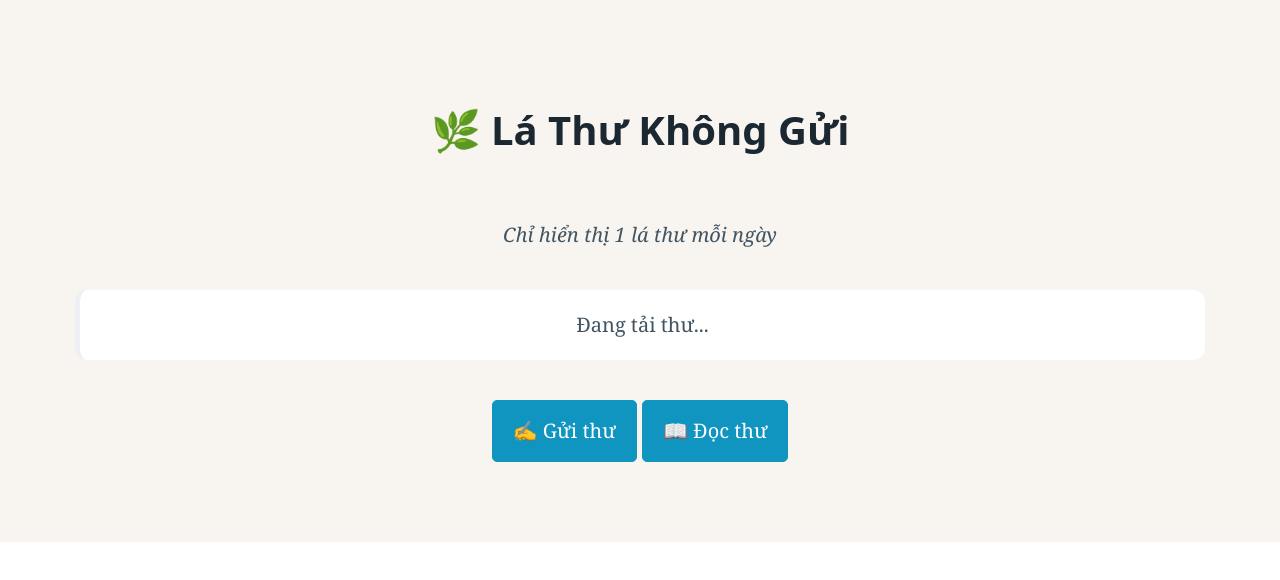
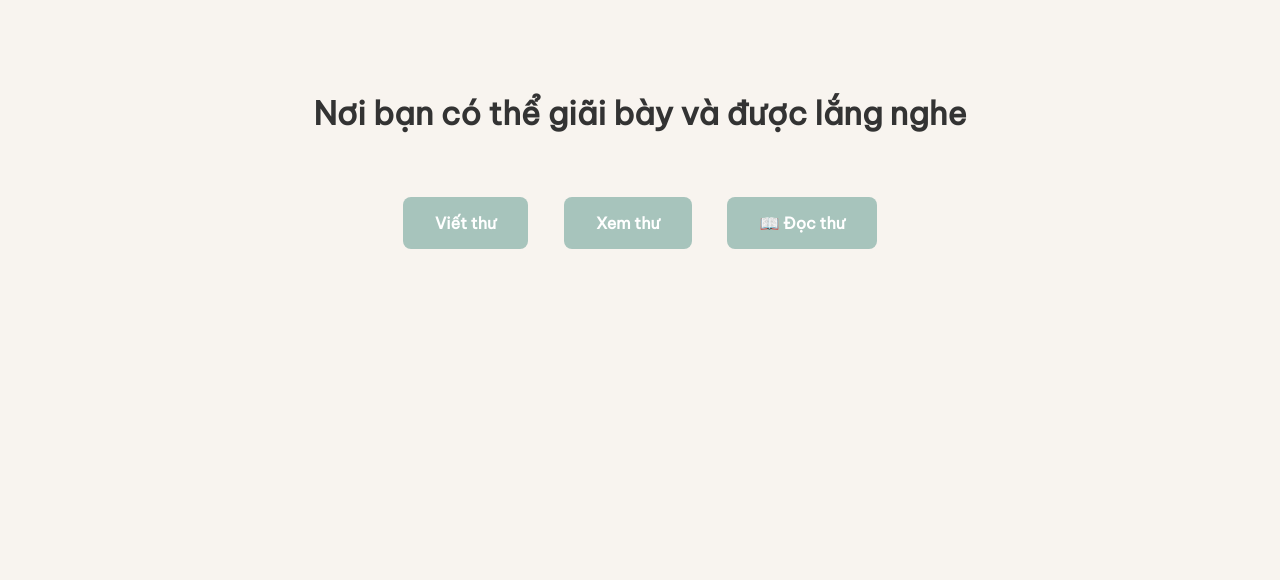
Before and after one commit to Hihinay/la-thu-khong-gui, a website: page index.html in a window 1280 px wide. Drawn offline with nearby package versions, Linux system fonts and the light colour scheme; no server answers.

Commit message:
Update index.html

```diff
--- a/index.html
+++ b/index.html
@@ -3,39 +3,42 @@
 <head>
   <meta charset="UTF-8" />
   <meta name="viewport" content="width=device-width, initial-scale=1" />
-  <title>Trang chủ</title>
-  <link rel="stylesheet" href="https://cdn.jsdelivr.net/npm/@picocss/pico@1/css/pico.min.css" />
+  <title>Lá Thư Không Gửi</title>
+  <link href="https://fonts.googleapis.com/css2?family=Be+Vietnam+Pro&display=swap" rel="stylesheet">
   <style>
-    body { background-color: #F8F4EF; color: #333; font-family: Georgia, serif; text-align: center; }
-    .container { padding-top: 5rem; }
-    blockquote { background: #fff; padding: 1rem; border-radius: 12px; margin-top: 2rem; }
+    body {
+      font-family: 'Be Vietnam Pro', sans-serif;
+      background-color: #F8F4EF;
+      color: #333333;
+      text-align: center;
+      padding: 4rem;
+    }
+    .button {
+      display: inline-block;
+      margin: 1rem;
+      padding: 1rem 2rem;
+      background-color: #A7C4BC;
+      color: #fff;
+      text-decoration: none;
+      border-radius: 8px;
+      font-weight: bold;
+    }
+    .button:hover {
+      background-color: #FFEBB7;
+      color: #333;
+    }
+    h1 {
+      font-size: 2rem;
+      margin-bottom: 3rem;
+    }
   </style>
 </head>
 <body>
-  <main class="container">
-    <h1>🌿 Lá Thư Không Gửi</h1>
-    <p><em>Chỉ hiển thị 1 lá thư mỗi ngày</em></p>
-
-    <blockquote id="thu-trong-ngay">Đang tải thư...</blockquote>
-
-    <div style="margin-top: 2rem;">
-      <a href="gui-thu.html" role="button">✍️ Gửi thư</a>
-      <a href="thu.html" role="button">📖 Đọc thư</a>
-    </div>
-  </main>
-
-  <script>
-    async function loadThu() {
-      const res = await fetch("/api/thu");
-      const data = await res.json();
-      const box = document.getElementById("thu-trong-ngay");
-      if (!data.length) {
-        box.innerText = "Chưa có thư nào hôm nay.";
-      } else {
-        box.innerHTML = `<p>${data[0].content}</p><small>🕰 ${new Date(data[0].time).toLocaleString()}</small>`;
-      }
-    }
-    loadThu();
-  </script>
+  <h1>Nơi bạn có thể giãi bày và được lắng nghe</h1>
+  <div>
+    <a class="button" href="gui-thu.html">Viết thư</a>
+    <a class="button" href="thu.html">Xem thư</a>
+    <a class="button" href="xem-thu.html">📖 Đọc thư</a>
+  </div>
 </body>
 </html>
```
